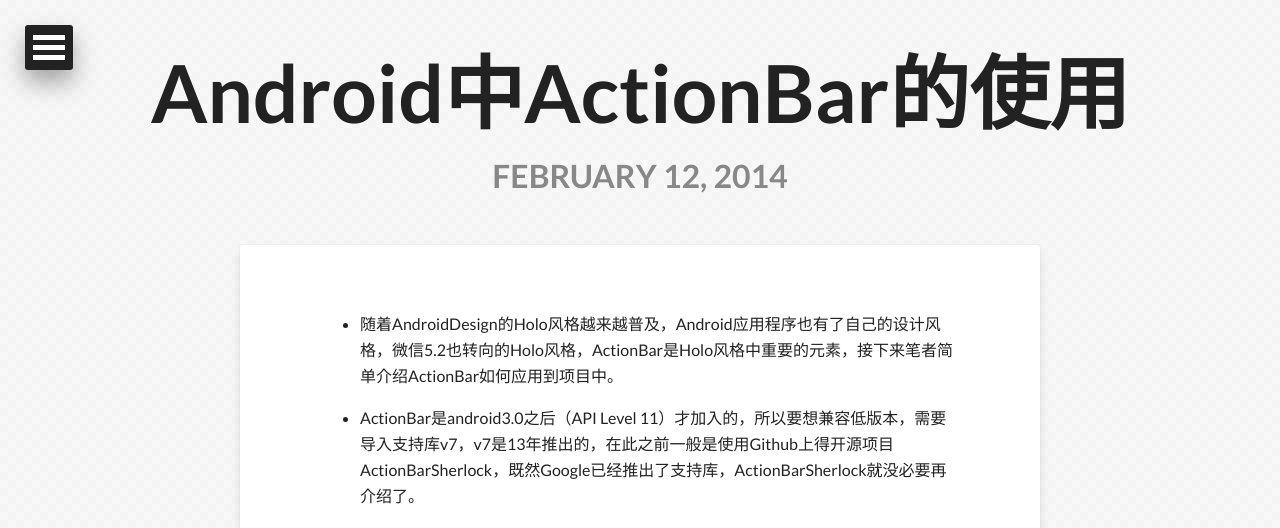
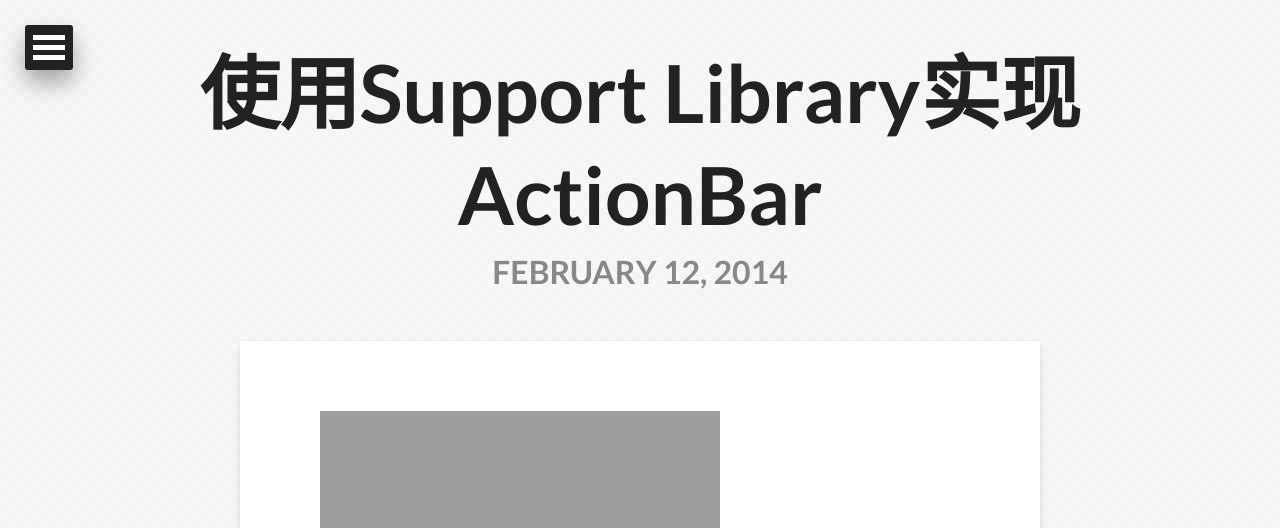
Before and after one commit to ITBox/ITBox.github.io, a Jekyll site: the page built from _posts/2014-02-12-Android-Action-Bar-Use.md, in a window 1280 px wide and 1400 px high. Shown: the top 528 px of the window. Built offline with Jekyll 4.4.1, drawn with Linux system fonts in a browser that asks for light colours; nearby versions of some CDN libraries; comment, search, counter and statistics services are not loaded; some of the changed text lies outside the part shown.

Commit message:
change actionbar

````diff
--- a/_posts/2014-02-12-Android-Action-Bar-Use.md
+++ b/_posts/2014-02-12-Android-Action-Bar-Use.md
@@ -1,35 +1,43 @@
 ---
 layout: post
 category: android
-title: Android中ActionBar的使用
-description: "设计漂亮的Android应用汇总."
+title: 使用Support Library实现ActionBar
+description: ""
 modified: 2014-02-11
 tags: [actionbar]
 comments: true
 share: true
 ---
-* 随着AndroidDesign的Holo风格越来越普及，Android应用程序也有了自己的设计风格，微信5.2也转向的Holo风格，ActionBar是Holo风格中重要的元素，接下来笔者简单介绍ActionBar如何应用到项目中。
-* ActionBar是android3.0之后（API Level 11）才加入的，所以要想兼容低版本，需要导入支持库v7，v7是13年推出的，在此之前一般是使用Github上得开源项目ActionBarSherlock，既然Google已经推出了支持库，ActionBarSherlock就没必要再介绍了。
+![]({{ site.url }}/images/D06A00CC-E866-4B48-B09A-41609D28B275.jpg)
+
+随着AndroidDesign的Holo风格越来越普及，Android应用程序也有了自己的设计风格，微信5.2也转向的Holo风格，ActionBar是Holo风格中重要的元素，接下来笔者简单介绍ActionBar如何应用到项目中。
+
+[ActionBar](http://developer.android.com/guide/topics/ui/actionbar.html)是android3.0之后（API Level 11）才加入的。在此之前一般是使用Github上得开源项目[ActionBarSherlock](https://github.com/JakeWharton/ActionBarSherlock)来兼容低版本。2013年google发布了v7 appcompact library,可以让开发者在android 2.1(API level 7)以及以上版本上使用ActionBar。我们这里主要讲解一下使用v7 appcompact library来实现ActionBar。
+
+扩展阅读：[ActionBarSherlock和ActionBar Compatibility区别](http://stackoverflow.com/questions/7844517/difference-between-actionbarsherlock-and-actionbar-compatibility)
+
+###ActionBar的显示与隐藏
 
 * 如果还有v7支持库，打开SDK Manager安装即可
 
 ![SDK Manager](https://github.com/baoyongzhang/test_pages/blob/gh-pages/image-1.png?raw=true)
 
-* 安装之后，在sdk目录下的extras目录中可应该可以找到v4,v7,v13支持库，v7中包含了三个项目，ActionBar只需要使用v7中的appcompat项目。
+安装之后，在sdk目录下的extras目录中可应该可以找到v4,v7,v13支持库，v7中包含了三个项目，ActionBar只需要使用v7中的appcompat项目。
 
 ![v7 appcompat](https://github.com/baoyongzhang/test_pages/blob/gh-pages/image-2.png?raw=true)
 
 
-* 接下来新建一个Android Project，笔者使用的是eclipse，然后导入v7中得appcompat项目，这里要注意一下，appcompat项目是包含资源文件的（比如ActionBar的背景图片），只导入jar包是不行的，我们的工程需要关联appcompat项目，如何关联请参考Android Library项目的使用。
+ 接下来新建一个Android Project，笔者使用的是eclipse，然后导入v7中得appcompat项目，这里要注意一下，appcompat项目是包含资源文件的（比如ActionBar的背景图片），只导入jar包是不行的，我们的工程需要关联appcompat项目，如何关联请参考Android Library项目的使用。
 
-* 在清单文件中配置activity的Theme，可以在application中配置全局Theme，appcompat提供了三种Theme：
+在清单文件中配置activity的Theme，可以在application中配置全局Theme，appcompat提供了三种Theme：
+
 ```
 		黑色主题：@Style/Theme.AppCompat
 		白色主题：@Style/Theme.AppCompat.Light
 		白色主题，黑色ActionBar：@Style/Theme.AppCompat.Light.DarkActionBar
 ```
 
-* 也可以自定义Style继承上面几种Theme。
+也可以自定义Style继承上面几种Theme。
 
 {% highlight xml %}
 	<application
@@ -39,9 +47,11 @@
         	android:theme="@style/Theme.AppCompat" >
 {% endhighlight %}
 
-* 配置完主题之后，我们需要将Activity继承ActionBarActivity，如果需要使用v4包中的FragmentActivity也不需要担心，因为ActionBarActivity继承了FragmentActivity。
+配置完主题之后，我们需要将Activity继承ActionBarActivity，如果需要使用v4包中的FragmentActivity也不需要担心，因为ActionBarActivity继承了FragmentActivity。
 
-* 在Activity中调用getSupportActionBar()方法可以获取ActionBar对象，ActionBar默认是显示的，如果想隐藏可以调用ActionBar.hide()方法，显示则调用ActionBar.show(); 如果想更改ActionBar的背景可以调用ActionBar.setBackgroundDrawable();
+
+
+在Activity中调用getSupportActionBar()方法可以获取ActionBar对象，ActionBar默认是显示的，如果想隐藏可以调用ActionBar.hide()方法，显示则调用ActionBar.show(); 如果想更改ActionBar的背景可以调用ActionBar.setBackgroundDrawable();
 
 
 {% highlight java %}
````
Also changed, not shown: images/D06A00CC-E866-4B48-B09A-41609D28B275.png (added).
